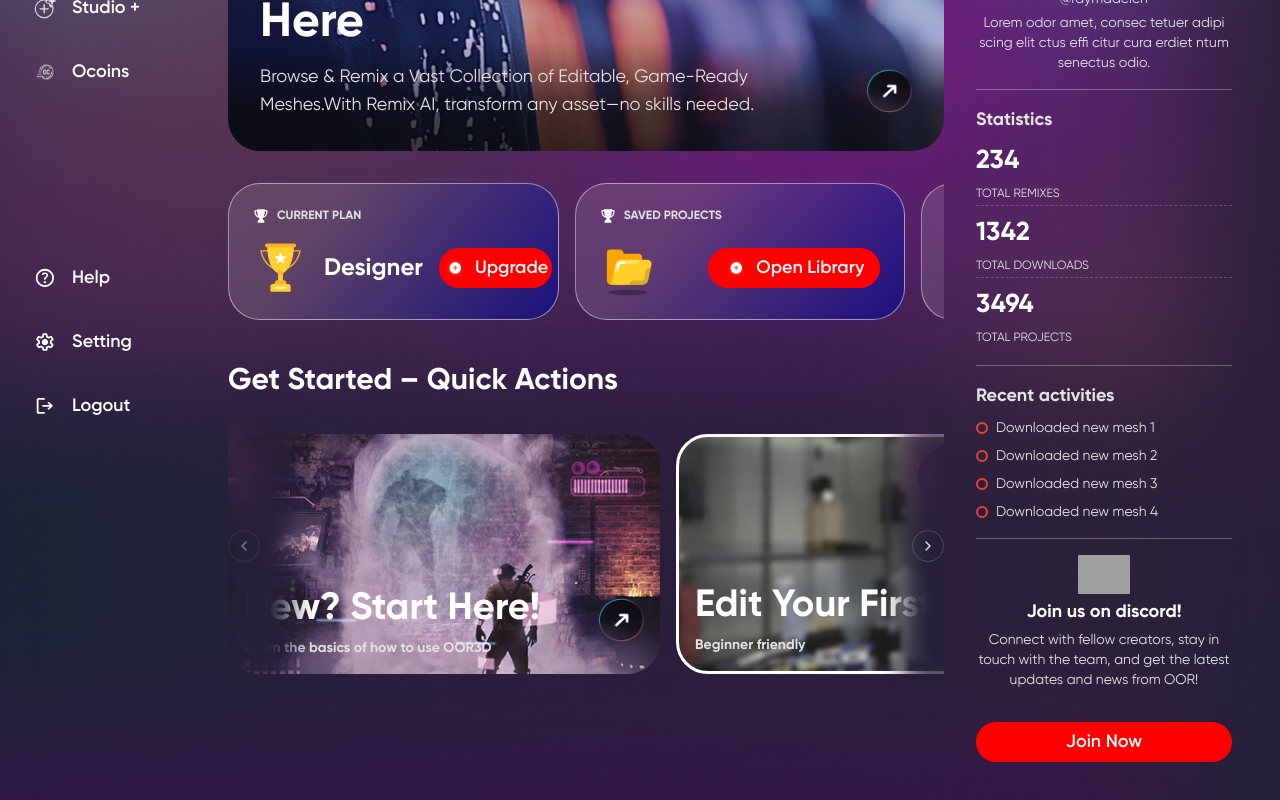
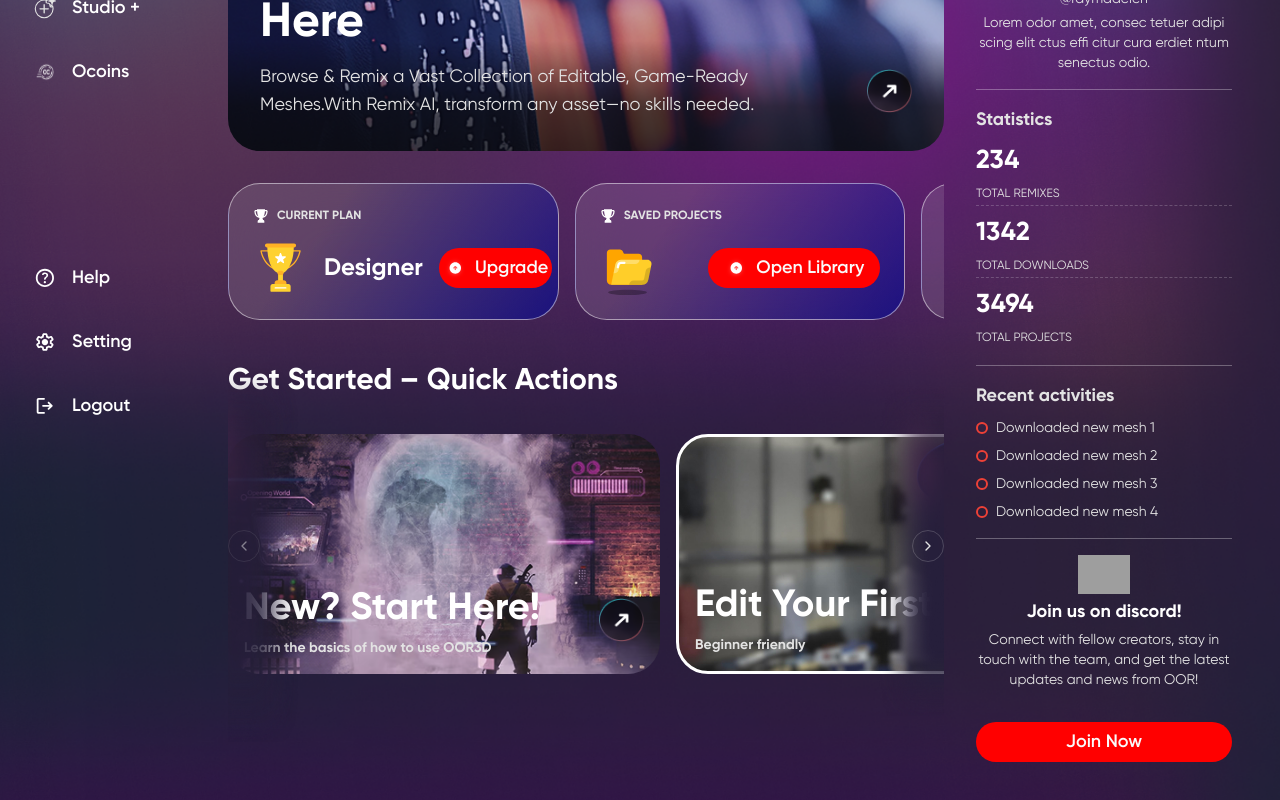
Before and after one commit to mehdi049/gamified-dashboard, a Next.js app: page / in a window 1280 px wide. Shown: the part 338-1138 px from the top of the page. Built offline with nearby package versions, Linux system fonts and the light colour scheme; grey boxes are pictures that could not be loaded.

Commit message:
Update QuickActions component styles; adjust image positioning and dimensions for improved layout

```diff
--- a/src/app/(home)/_components/quick-actions.tsx
+++ b/src/app/(home)/_components/quick-actions.tsx
@@ -47,7 +47,7 @@ export const QuickActions = () => {
           width={122}
           height={319}
           alt=""
-          className="absolute -top-8 -right-14 z-0 h-[330px]"
+          className="absolute -top-14 -left-12 z-0 h-[380px] opacity-90"
         />
 
         <Image
@@ -55,7 +55,7 @@ export const QuickActions = () => {
           width={122}
           height={319}
           alt=""
-          className="absolute -top-8 -left-8 z-0 h-[330px]"
+          className="absolute -top-8 -right-14 z-0 h-[330px]"
         />
       </Carousel>
     </>
```
